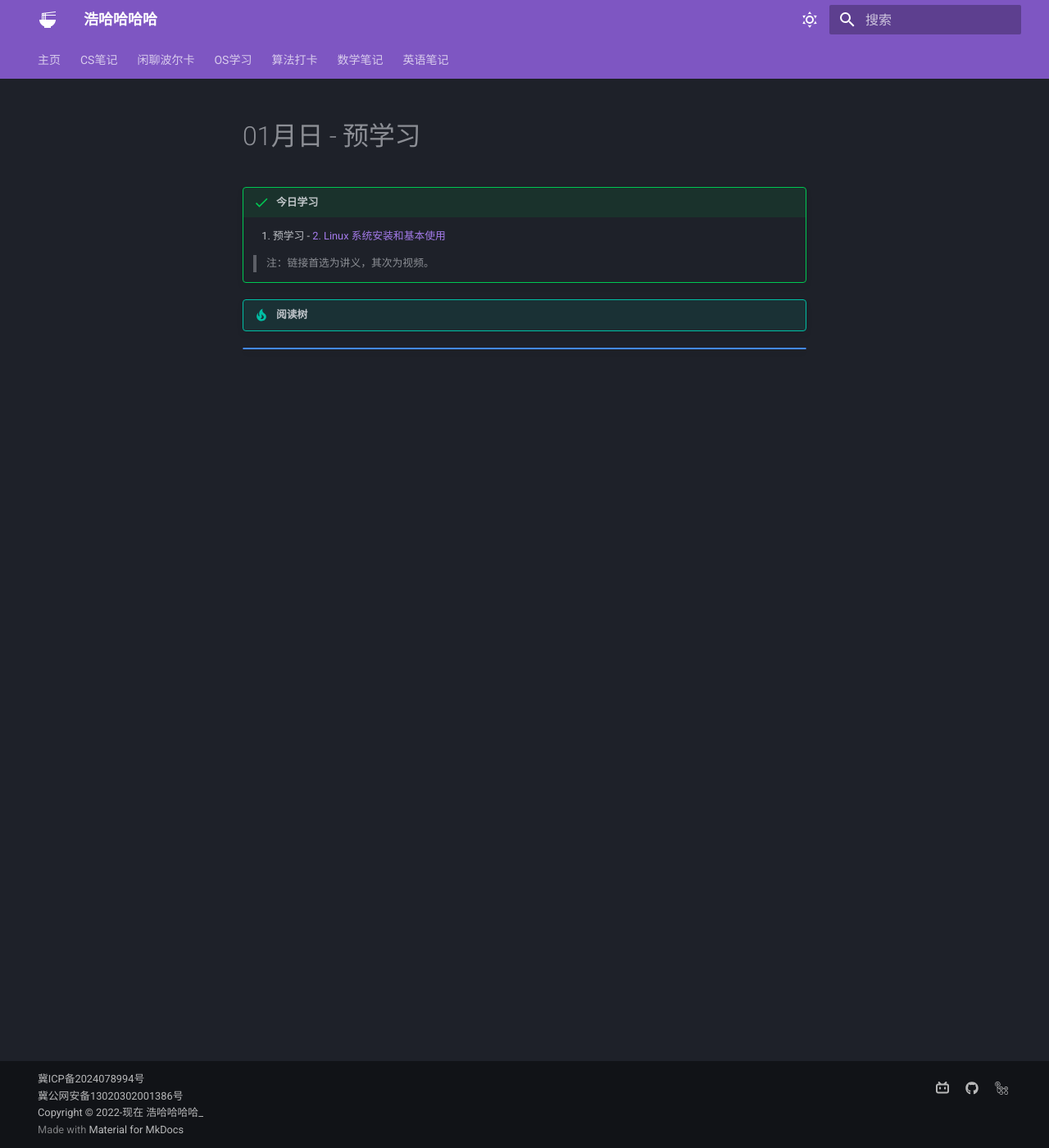
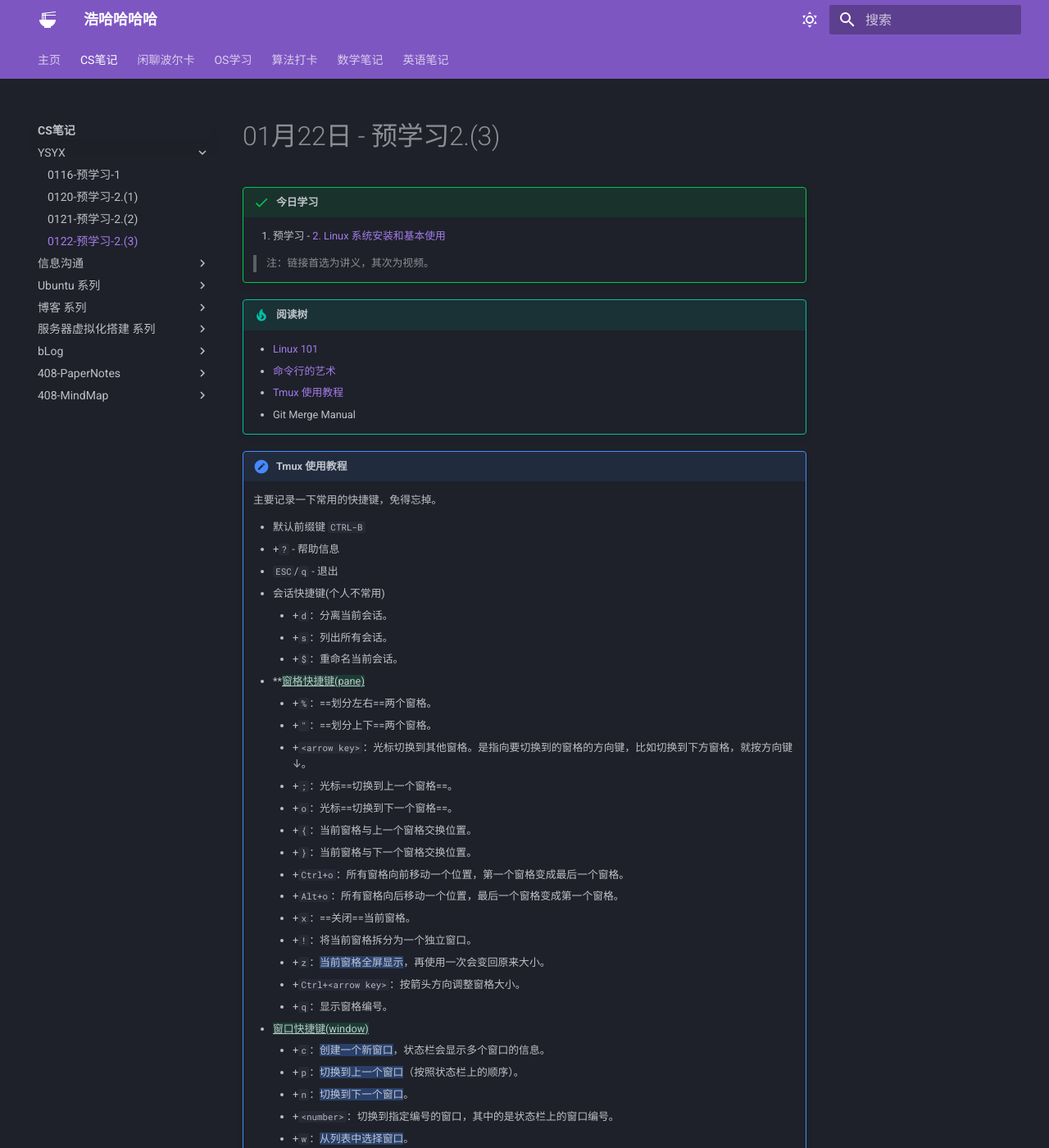
Before and after one commit to Haohahahaha/cs, an MkDocs documentation site: the page built from docs/ysyx/0122/log.md, in a window 1280 px wide and 1400 px high. Shown: the whole window at 82% size. Built offline with MkDocs 1.6.1 and Material for MkDocs 9.7.7, drawn with Linux system fonts in a browser that asks for light colours.

Commit message:
2025-01-22_16:15:09 update

```diff
--- a/docs/ysyx/0122/log.md
+++ b/docs/ysyx/0122/log.md
@@ -1,4 +1,4 @@
-# 01月日 - 预学习
+# 01月22日 - 预学习2.(3)
 
 !!! success "今日学习"
 
@@ -8,4 +8,41 @@
 
 !!! tip "阅读树"
 
-!!! note ""
+    - [Linux 101](https://101.ustclug.org/)
+    - [命令行的艺术](https://github.com/jlevy/the-art-of-command-line/blob/master/README-zh.md)
+    - [Tmux 使用教程](https://www.ruanyifeng.com/blog/2019/10/tmux.html)
+    - Git Merge Manual
+
+!!! note "Tmux 使用教程"
+
+    主要记录一下常用的快捷键，免得忘掉。
+
+    - 默认前缀键 `CTRL-B`
+    - +`?` - 帮助信息
+    - `ESC`/`q` - 退出
+    - 会话快捷键(个人不常用)
+        - +`d`：分离当前会话。
+        - +`s`：列出所有会话。
+        - +`$`：重命名当前会话。
+    - **{++窗格快捷键(pane)++}
+        - +`%`：==划分左右==两个窗格。
+        - +`"`：==划分上下==两个窗格。
+        - +`<arrow key>`：光标切换到其他窗格。<arrow key>是指向要切换到的窗格的方向键，比如切换到下方窗格，就按方向键↓。
+        - +`;`：光标==切换到上一个窗格==。
+        - +`o`：光标==切换到下一个窗格==。
+        - +`{`：当前窗格与上一个窗格交换位置。
+        - +`}`：当前窗格与下一个窗格交换位置。
+        - +`Ctrl+o`：所有窗格向前移动一个位置，第一个窗格变成最后一个窗格。
+        - +`Alt+o`：所有窗格向后移动一个位置，最后一个窗格变成第一个窗格。
+        - +`x`：==关闭==当前窗格。
+        - +`!`：将当前窗格拆分为一个独立窗口。
+        - +`z`：==当前窗格全屏显示==，再使用一次会变回原来大小。
+        - +`Ctrl+<arrow key>`：按箭头方向调整窗格大小。
+        - +`q`：显示窗格编号。
+    - {++窗口快捷键(window)++}
+        - +`c`：==创建一个新窗口==，状态栏会显示多个窗口的信息。
+        - +`p`：==切换到上一个窗口==（按照状态栏上的顺序）。
+        - +`n`：==切换到下一个窗口==。
+        - +`<number>`：切换到指定编号的窗口，其中的<number>是状态栏上的窗口编号。
+        - +`w`：==从列表中选择窗口==。
+        - +`,`：==窗口重命名==。
--- a/mkdocs.yml
+++ b/mkdocs.yml
@@ -47,6 +47,7 @@
       - 0116-预学习-1: ysyx/0116/log.md
       - 0120-预学习-2.(1): ysyx/0120/log.md
       - 0121-预学习-2.(2): ysyx/0121/log.md
+      - 0122-预学习-2.(3): ysyx/0122/log.md
     - 信息沟通:
       - 信息的编解码能力: greenhand/de-en-code/de-en-code-info.md
       - 提问の二三事: greenhand/ask-question-zbt/ask-zbt.md
```
Also changed, not shown: docs/ysyx/0120/log.md (+0 -2 lines), docs/ysyx/index.md (+1 -0 lines).
